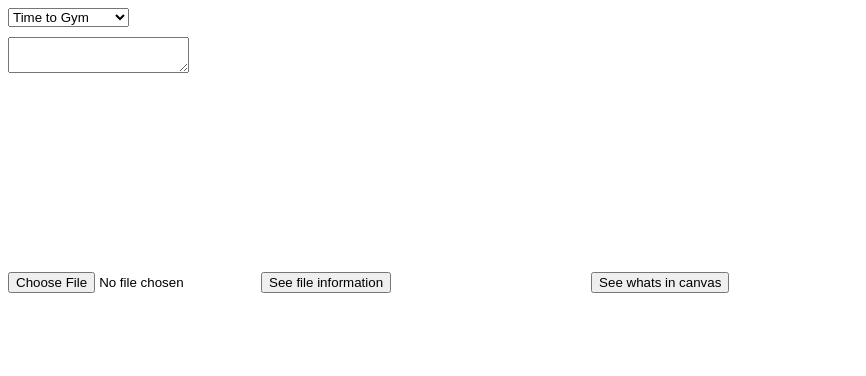
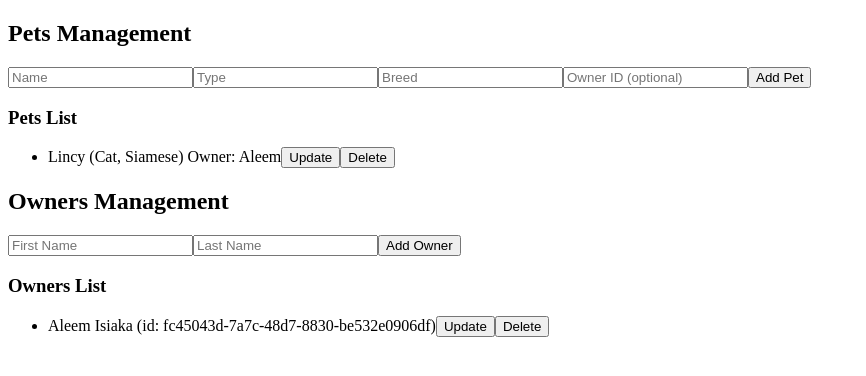
Before and after one commit to VladyslavLystopadVention/Lecture_Five, a React app: page /pets in a window 1280 px wide. Before the commit this address led to /showcase. Shown: the top 376 px of the page, without its empty margins (0-866 px from the left). Built offline with nearby package versions, Linux system fonts and the light colour scheme; the HTML template or start-up script is replaced by a standard one.

Commit message:
lib: MobX example

```diff
--- a/package.json
+++ b/package.json
@@ -10,8 +10,11 @@
     "preview": "vite preview"
   },
   "dependencies": {
+    "mobx": "^6.15.0",
+    "mobx-react-lite": "^4.1.1",
     "react": "^19.2.0",
     "react-dom": "^19.2.0",
+    "uuid": "^13.0.0",
     "wouter": "^3.7.1"
   },
   "devDependencies": {
--- a/src/App.tsx
+++ b/src/App.tsx
@@ -1,19 +1,17 @@
-import { Redirect, Route } from 'wouter';
+import { Redirect, Route, Switch } from 'wouter';
 import { Showcase } from './pages/Showcase';
+import { PetsOwners } from './pages/PetsOwners';
 
 const App = () => {
 
   return (
-    <>
-      <Route path='/showcase'>
-          <Showcase />
-      </Route>
+    <Switch>
+      <Route path="/showcase" component={Showcase} />
+      <Route path="/pets" component={PetsOwners} />
 
-      <Route>
-          <Redirect to='/showcase' />
-      </Route>
-    </>
+      <Redirect to="/showcase" />
+    </Switch>
   )
 }
 
-export default App
+export default App;
--- /dev/null
+++ b/src/MobX/OwnersList.tsx
@@ -0,0 +1,48 @@
+import { type FormEvent } from "react";
+import { observer } from "mobx-react-lite";
+import { petOwnerStore, type Owner } from "./PetOwnerStore";
+
+export const OwnersList = observer(() => {
+  const handleAddOwner = (e: FormEvent<HTMLFormElement>) => {
+    e.preventDefault();
+    const formData = new FormData(e.currentTarget);
+    const firstName = String(formData.get("firstName"));
+    const lastName = String(formData.get("lastName"));
+
+    petOwnerStore.createOwner({ firstName, lastName } as Owner);
+    console.log("Owner added:", {  firstName, lastName });
+    e.currentTarget.reset();
+  };
+
+  const handleDeleteOwner = (id: string) => {
+    petOwnerStore.deleteOwner(id);
+    console.log("Owner deleted:", id);
+  };
+
+  const handleUpdateOwner = (id: string) => {
+    petOwnerStore.updateOwner(id, { firstName: "Updated", lastName: "Owner" });
+    console.log("Owner updated:", id);
+  };
+
+  return (
+    <div>
+      <h2>Owners Management</h2>
+      <form onSubmit={handleAddOwner}>
+        <input name="firstName" type="text" placeholder="First Name" required />
+        <input name="lastName" type="text" placeholder="Last Name" required />
+        <button type="submit">Add Owner</button>
+      </form>
+
+      <h3>Owners List</h3>
+      <ul>
+        {petOwnerStore.owners.map((owner) => (
+          <li key={owner.id}>
+            {owner.firstName} {owner.lastName} (id: {owner.id})
+            <button onClick={() => handleUpdateOwner(owner.id)}>Update</button>
+            <button onClick={() => handleDeleteOwner(owner.id)}>Delete</button>
+          </li>
+        ))}
+      </ul>
+    </div>
+  );
+});
--- /dev/null
+++ b/src/MobX/PetOwnerStore.ts
@@ -0,0 +1,117 @@
+import { v4 as uuidv4 } from "uuid";
+import { action, computed, observable, makeObservable, runInAction } from "mobx";
+
+export interface Owner {
+  id: string;
+  firstName: string;
+  lastName: string;
+}
+
+export interface Pet {
+  id: string;
+  name: string;
+  type: string;
+  breed: string;
+  owner: Owner | null;
+}
+
+export class PetOwnerStore {
+  pets: Pet[] = [];
+  owners: Owner[] = [];
+
+  constructor() {
+    makeObservable(this, {
+      pets: observable,
+      owners: observable,
+      totalOwners: computed,
+      totalPets: computed,
+      getPetsByOwner: action,
+      createPet: action,
+      createOwner: action,
+      updatePet: action,
+      updateOwner: action,
+      deletePet: action,
+      deleteOwner: action,
+      assignOwnerToPet: action
+    });
+
+    runInAction(() => this.prefetchData());
+  }
+
+  createPet(pet: Omit<Pet, "id">) {
+    this.pets.push({ ...pet, id: uuidv4() });
+  }
+
+  createOwner(owner: Omit<Owner, "id">) {
+    this.owners.push({ ...owner, id: uuidv4() });
+  }
+
+  updateOwner(ownerid: string, update: Partial<Owner>) {
+    const ownerIndex = this.owners.findIndex((owner) => owner.id === ownerid);
+    if (ownerIndex > -1) {
+      this.owners[ownerIndex] = { ...this.owners[ownerIndex], ...update };
+    }
+  }
+
+  updatePet(petid: string, update: Partial<Pet>) {
+    const petIndex = this.pets.findIndex((pet) => pet.id === petid);
+    if (petIndex > -1) {
+      this.pets[petIndex] = { ...this.pets[petIndex], ...update };
+    }
+  }
+
+  deletePet(petid: string) {
+    this.pets = this.pets.filter((pet) => pet.id !== petid);
+  }
+
+  deleteOwner(ownerid: string) {
+    this.owners = this.owners.filter((owner) => owner.id !== ownerid);
+  }
+
+  get totalOwners(): number {
+    return this.owners.length;
+  }
+
+  get totalPets(): number {
+    return this.pets.length;
+  }
+
+  getPetsByOwner(ownerid: string): Pet[] {
+    return this.pets.filter((pet) => pet.owner && pet.owner.id === ownerid);
+  }
+
+  assignOwnerToPet(ownerid: string, petid: string) {
+    const petIndex = this.pets.findIndex((pet) => pet.id === petid);
+    const ownerIndex = this.owners.findIndex((owner) => owner.id === ownerid);
+    if (petIndex > -1 && ownerIndex > -1) {
+      this.pets[petIndex].owner = this.owners[ownerIndex];
+    }
+  }
+
+  prefetchData = () => {
+    const owner: Owner = { firstName: "Aleem", lastName: "Isiaka", id: uuidv4() };
+    this.createOwner(owner);
+
+    const pets: Omit<Pet, "id">[] = [
+      {
+        name: "Lincy",
+        breed: "Siamese",
+        type: "Cat",
+        owner: owner
+      },
+    ];
+
+    setTimeout(() => {
+      console.log("Fetch complete update store");
+      pets.forEach((pet) => {
+        this.createPet(pet);
+        if (pet.owner) {
+          const createdPet = this.pets[this.pets.length - 1];
+          this.assignOwnerToPet(pet.owner.id, createdPet.id);
+        }
+      });
+    }, 3000);
+  };
+}
+
+export const petOwnerStore = new PetOwnerStore();
--- /dev/null
+++ b/src/MobX/PetsList.tsx
@@ -0,0 +1,64 @@
+import { type FormEvent } from "react";
+import { observer } from "mobx-react-lite";
+import { petOwnerStore } from "./PetOwnerStore";
+import { type Pet } from "./PetOwnerStore";
+import { v4 as uuid } from 'uuid';
+
+export const PetsList = observer(() => {
+  const handleAddPet = (e: FormEvent<HTMLFormElement>) => {
+    e.preventDefault();
+    const formData = new FormData(e.currentTarget);
+
+    const id = uuid();
+    const name = String(formData.get("name"));
+    const type = String(formData.get("type"));
+    const breed = String(formData.get("breed"));
+    const ownerId = formData.get("ownerId")
+      ? String(formData.get("ownerId"))
+      : null;
+
+    const owner = ownerId
+      ? petOwnerStore.owners.find((o) => o.id === ownerId) || null
+      : null;
+
+    const pet: Pet = { id, name, type, breed, owner };
+    petOwnerStore.createPet(pet);
+    console.log("Pet added:", pet);
+    e.currentTarget.reset();
+  };
+
+  const handleDeletePet = (id: string) => {
+    petOwnerStore.deletePet(id);
+    console.log("Pet deleted:", id);
+  };
+
+  const handleUpdatePet = (id: string) => {
+    petOwnerStore.updatePet(id, { name: "UpdatedPet" });
+    console.log("Pet updated:", id);
+  };
+
+  return (
+    <div>
+      <h2>Pets Management</h2>
+      <form onSubmit={handleAddPet}>
+        <input name="name" type="text" placeholder="Name" required />
+        <input name="type" type="text" placeholder="Type" required />
+        <input name="breed" type="text" placeholder="Breed" required />
+        <input name="ownerId" type="string" placeholder="Owner ID (optional)" />
+        <button type="submit">Add Pet</button>
+      </form>
+
+      <h3>Pets List</h3>
+      <ul>
+        {petOwnerStore.pets.map((pet) => (
+          <li key={pet.id}>
+            {pet.name} ({pet.type}, {pet.breed}){" "}
+            {pet.owner ? `Owner: ${pet.owner.firstName}` : "No owner"}
+            <button onClick={() => handleUpdatePet(pet.id)}>Update</button>
+            <button onClick={() => handleDeletePet(pet.id)}>Delete</button>
+          </li>
+        ))}
+      </ul>
+    </div>
+  );
+});
--- /dev/null
+++ b/src/pages/PetsOwners.tsx
@@ -0,0 +1,15 @@
+import { OwnersList } from "../MobX/OwnersList";
+import { PetsList } from "../MobX/PetsList";
+import type { FC } from "react";
+
+export const PetsOwners: FC = () => {
+
+    return (
+        <>
+            <section>
+                <PetsList />
+                <OwnersList  />
+            </section>
+        </>
+    )
+}
```
Also changed, not shown: 1 other file (tests, documents, lock files or other folders).
